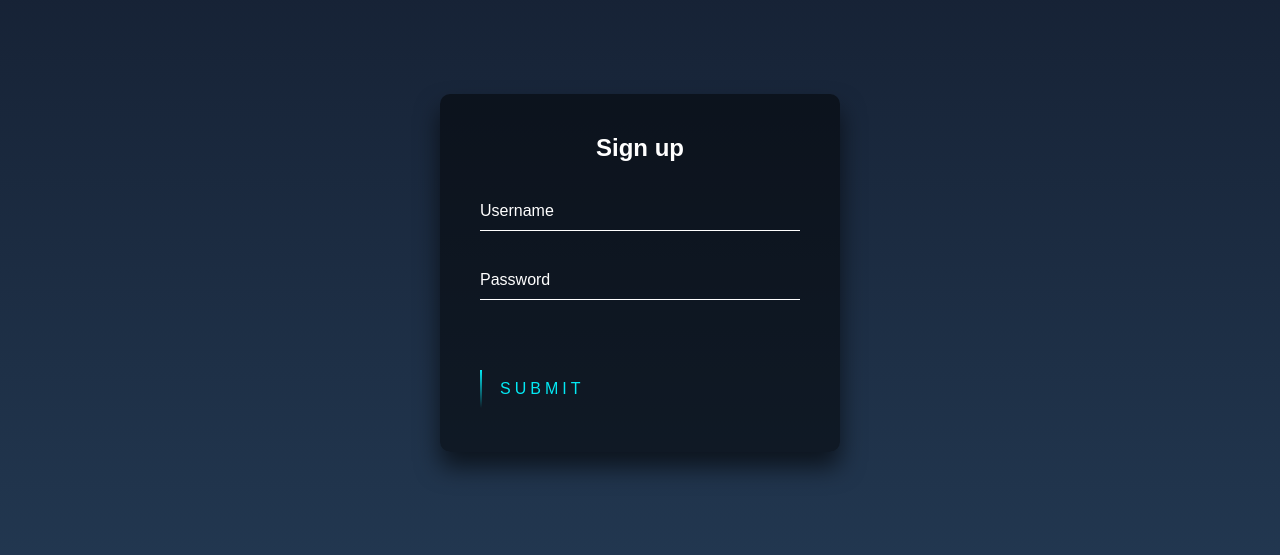
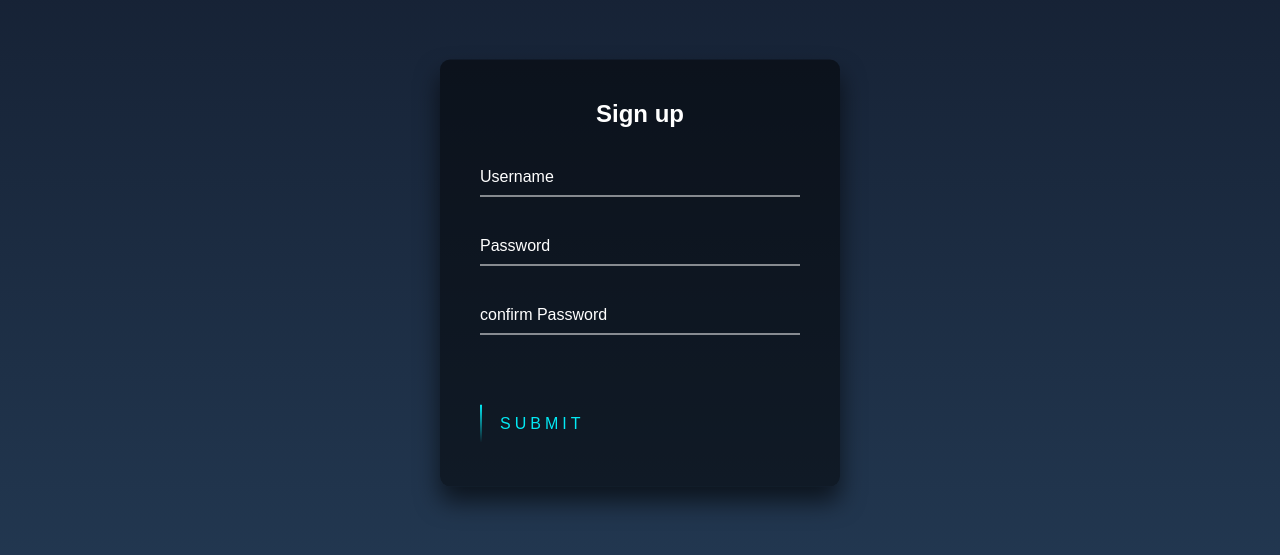
Before and after one commit to Sherwin-create/gitPractice, a plain HTML site: page index.html in a window 1280 px wide. Shown: the part 127-682 px from the top of the page. Drawn offline with Linux system fonts and the light colour scheme.

Commit message:
added new input confirm password

```diff
--- a/index.html
+++ b/index.html
@@ -19,6 +19,10 @@
           <input type="password" name="" required="" />
           <label>Password</label>
         </div>
+        <div class="user-box">
+          <input type="password" name="" required="" />
+          <label>confirm Password</label>
+        </div>
         <a href="#">
           <span></span>
           <span></span>
```
